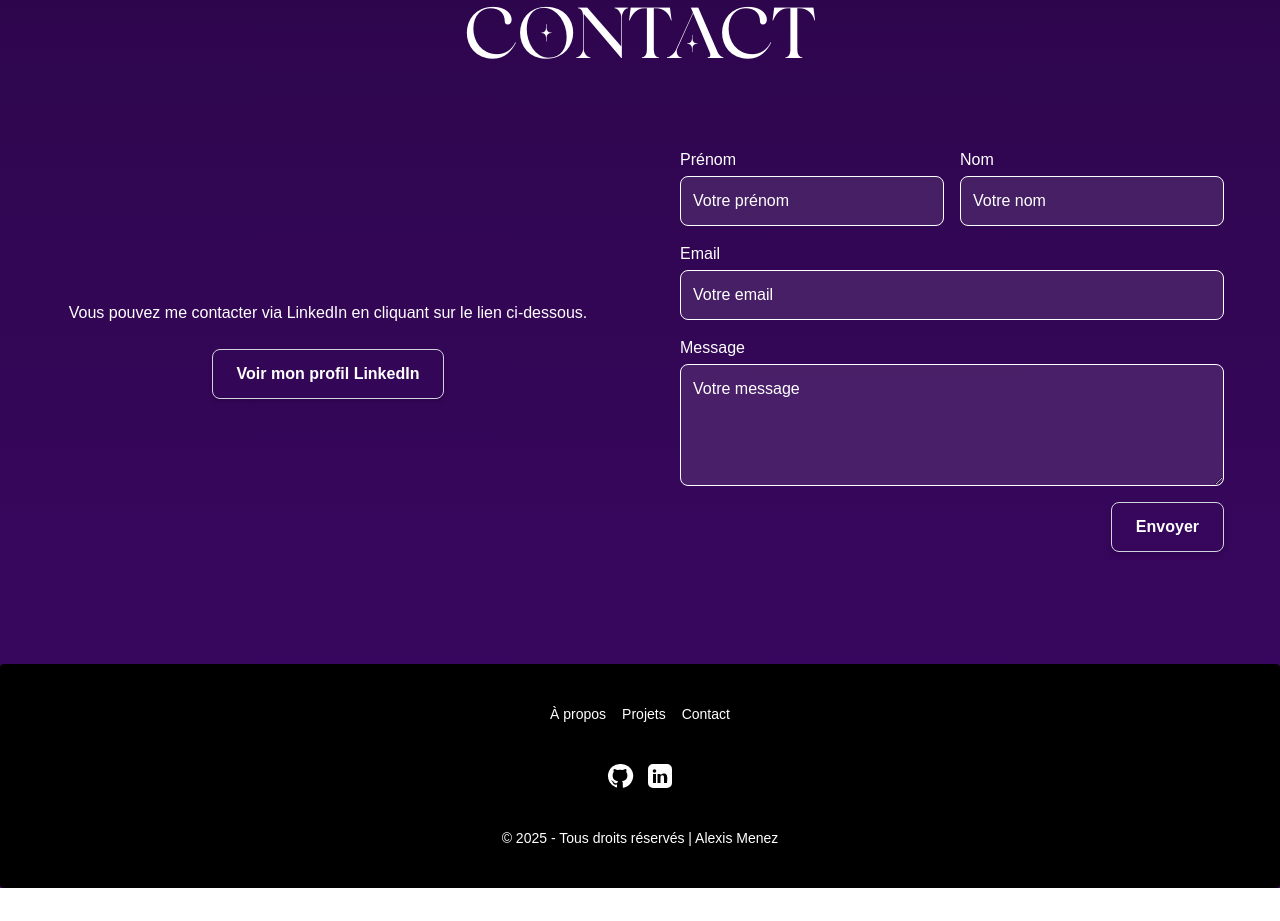
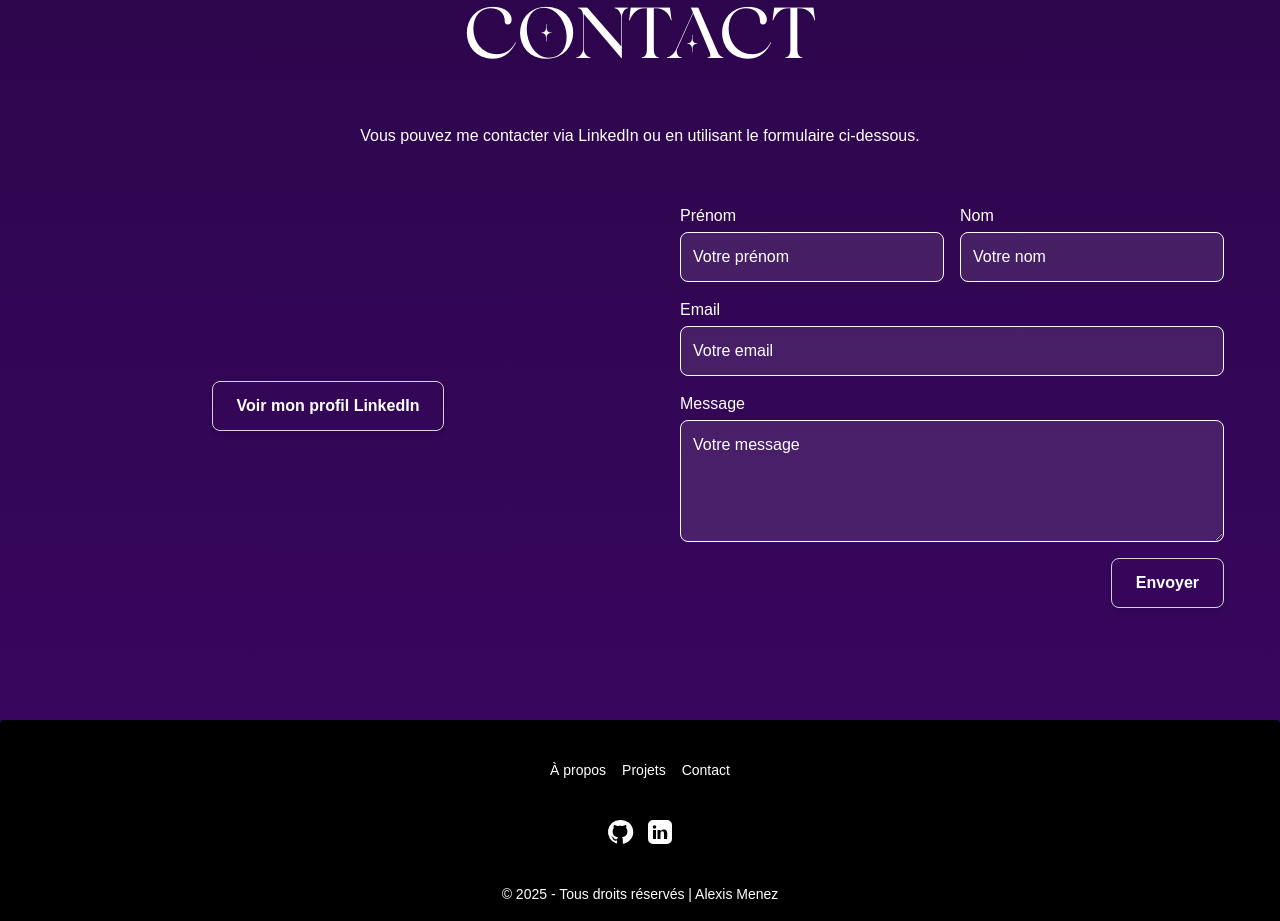
Before and after one commit to Alexmz1/portfolio, a Next.js app: page / in a window 1280 px wide. Shown: the part 3040-3961 px from the top of the page. Before the commit the page ends 3928 px from the top, so only its background shows below. Built offline with nearby package versions, Linux system fonts and the light colour scheme.

Commit message:
Modification style contact section

```diff
--- a/src/components/contact.js
+++ b/src/components/contact.js
@@ -35,12 +35,13 @@ const Contact = () => {
                     </h2>
                 </div>
 
+                <p className="text-white text-center mb-8">
+                    Vous pouvez me contacter via LinkedIn ou en utilisant le formulaire ci-dessous.
+                </p>
+
                 <div className="grid grid-cols-1 md:grid-cols-2 gap-8 items-center">
                     {/* LEFT - LinkedIn */}
                     <div className="text-white flex flex-col items-center">
-                        <p className="mb-6 text-center">
-                            Vous pouvez me contacter via LinkedIn en cliquant sur le lien ci-dessous.
-                        </p>
                         <a
                             href="https://www.linkedin.com/in/menez-alexis/"
                             target="_blank"
```
